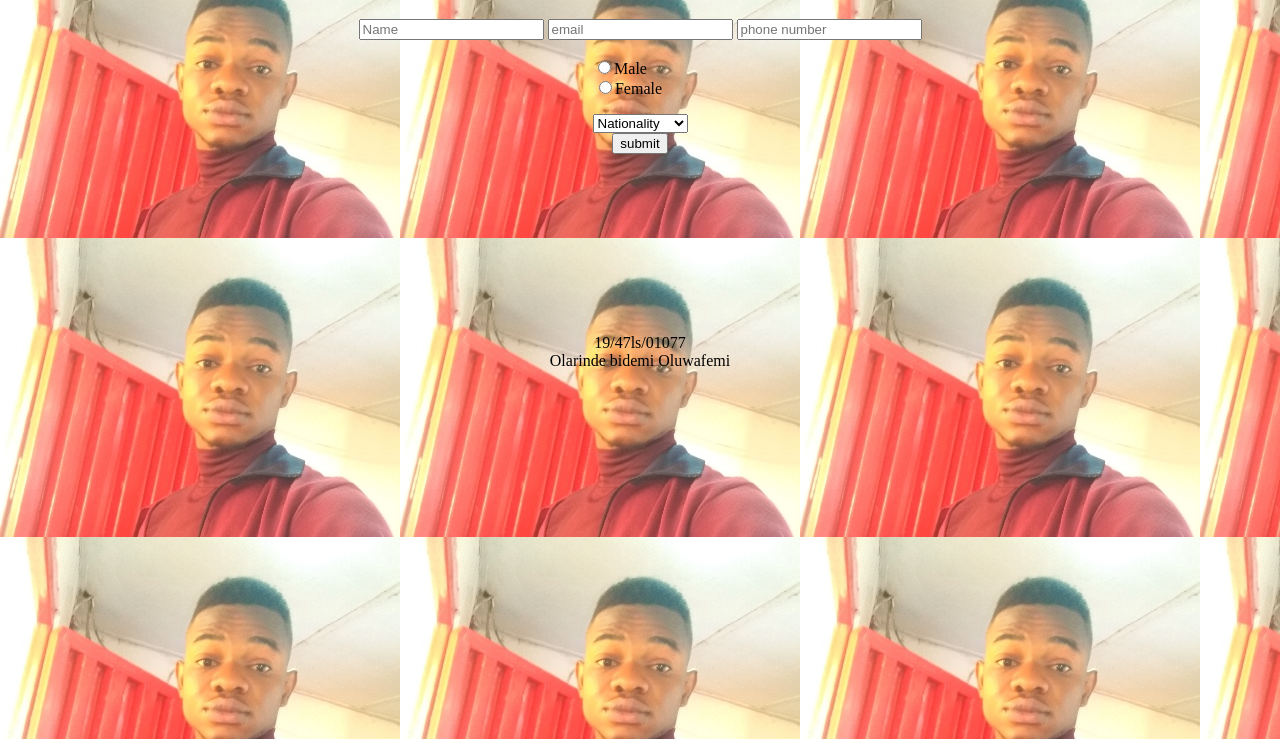
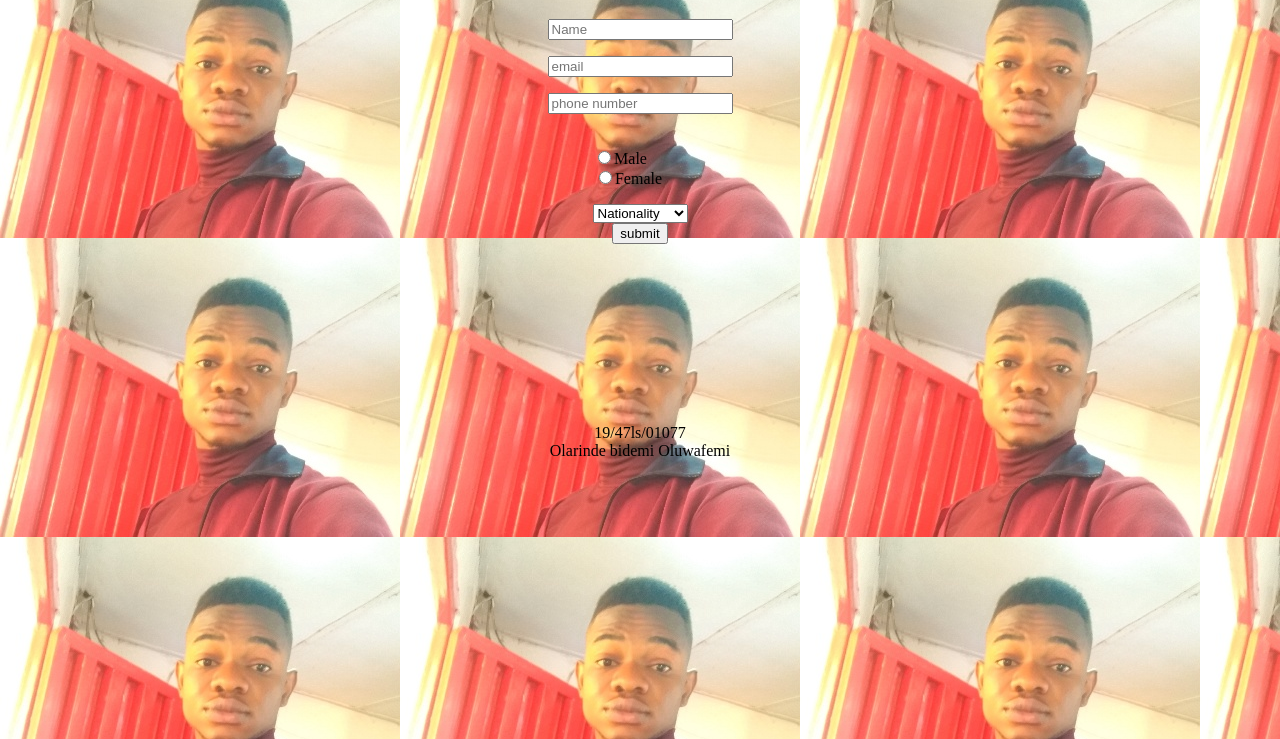
Before and after one commit to ferragamo11/fm, a plain HTML site: page 2.html in a window 1280 px wide. Shown: the part 61-800 px from the top of the page. Drawn offline with Linux system fonts and the light colour scheme.

Commit message:
Create 2.html

```diff
--- a/2.html
+++ b/2.html
@@ -9,9 +9,13 @@
 								</h1>
 								<p>
 								<form>
-												<input type="text" name="name" placeholder="Name">
-												<input type="text" name="email" placeholder="email">
-												<input type="text" name="Phone number" placeholder="phone number ">
+												<p><input type="text" name="name" placeholder="Name"></p>
+</form>
+
+												<form>
+<p><input type="text" name="email" placeholder="email"></p>
+												<p><input type="text" name="Phone number" placeholder="phone number "></p>
+</form>
 
 								</form>
 								<form>
```
